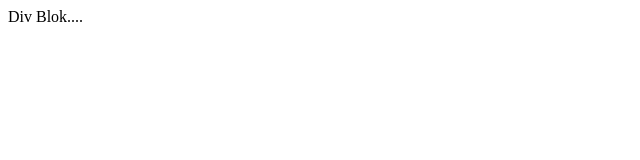
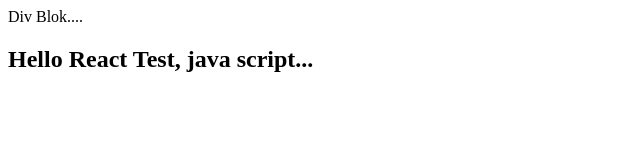
Before and after one commit to vinayreddy255/React-Batch-18, a plain HTML site: page HTML/20-06-2024/BlockElements.html in a window 1280 px wide. Shown: the whole page, without its empty margins (0-640 px from the left). Drawn offline with Linux system fonts and the light colour scheme.

Commit message:
Hello react js

```diff
--- a/HTML/20-06-2024/BlockElements.html
+++ b/HTML/20-06-2024/BlockElements.html
@@ -9,6 +9,7 @@
 
 <body>
     <div>Div Blok....</div>
+    <h2>Hello React Test, java script...</h2>
 </body>
 
 </html>
```
